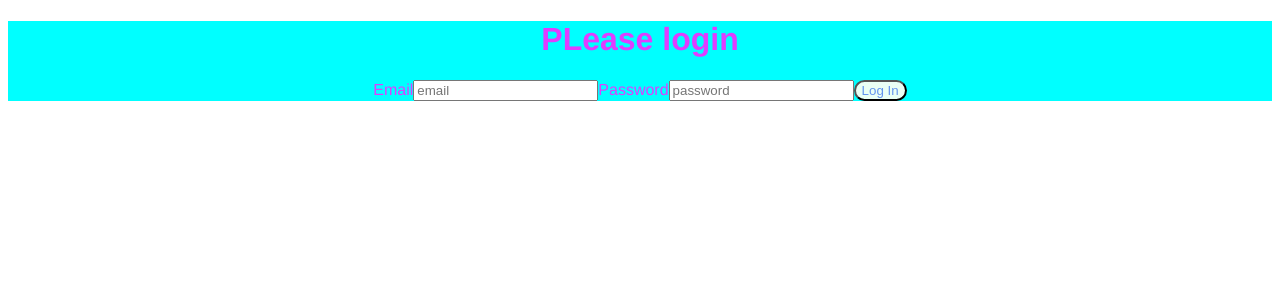
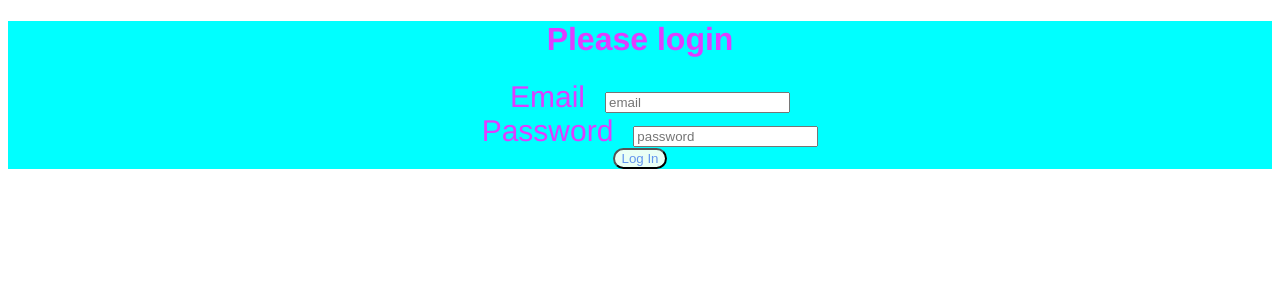
Before and after one commit to chriszc97/Festival, a Vue app in the folder festival/: page /login in a window 1280 px wide. Shown: the top 300 px of the page. Built offline with nearby package versions, Linux system fonts and the light colour scheme.

Commit message:
styled login form

```diff
--- a/festival/src/pages/Login.vue
+++ b/festival/src/pages/Login.vue
@@ -1,6 +1,6 @@
 <template>
   <div>
-    <h1> PLease login </h1>
+    <h1> Please login </h1>
     <form @submit="onSubmit">
       <label>Email</label>
         <input
@@ -10,6 +10,7 @@
         placeholder='email'
         @input='handleChange'
         />
+        <br />
       <label>Password</label>
         <input
         type='text'
@@ -18,6 +19,7 @@
         placeholder="password"
         @input='handleChange'
         />
+        <br />
         <Button>Log In </Button>
     </form>
 
@@ -50,7 +52,6 @@ export default {
       let logger = this.user
       const res = await axios.post(`${BASE_URL}/auth/login`,logger)
       this.theUser = res.data
-
       this.$router.push(`/profile`)
     }
   }
@@ -60,17 +61,16 @@ export default {
 
 <style scoped>
 div{
-  background-color:aqua
-  /* background-image: url('https://i.imgur.com/EthuMHq.jpg');
-background-position: center bottom;
-background-repeat: no-repeat;
-background-size: 100vh; */
+  background-color:aqua;
+  margin-bottom: 0;
 
 }
-img{
-background-position: center bottom;
-background-repeat: no-repeat;
-background-size: cover;
+label{
+  font-size: 30px;
+  padding: 20px;
+
+
 }
 
+
 </style>
```
